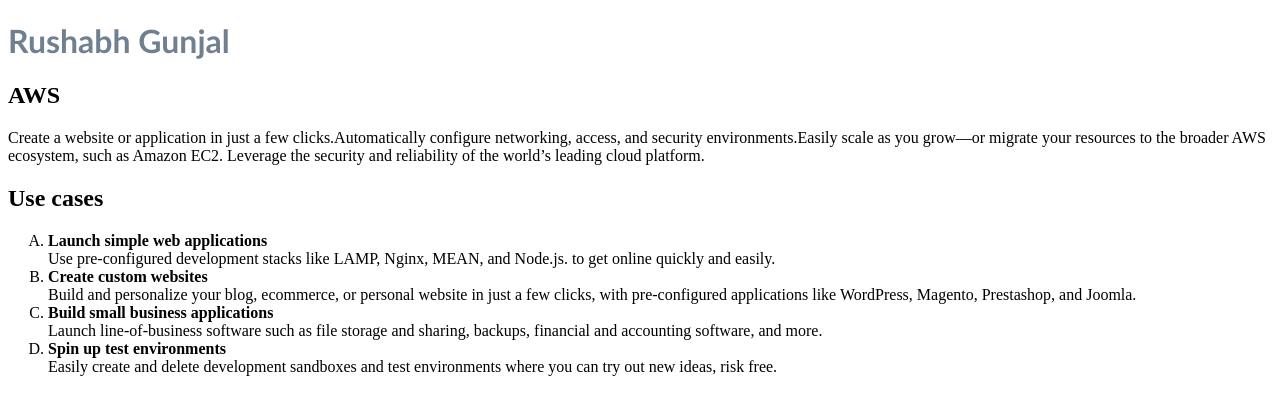
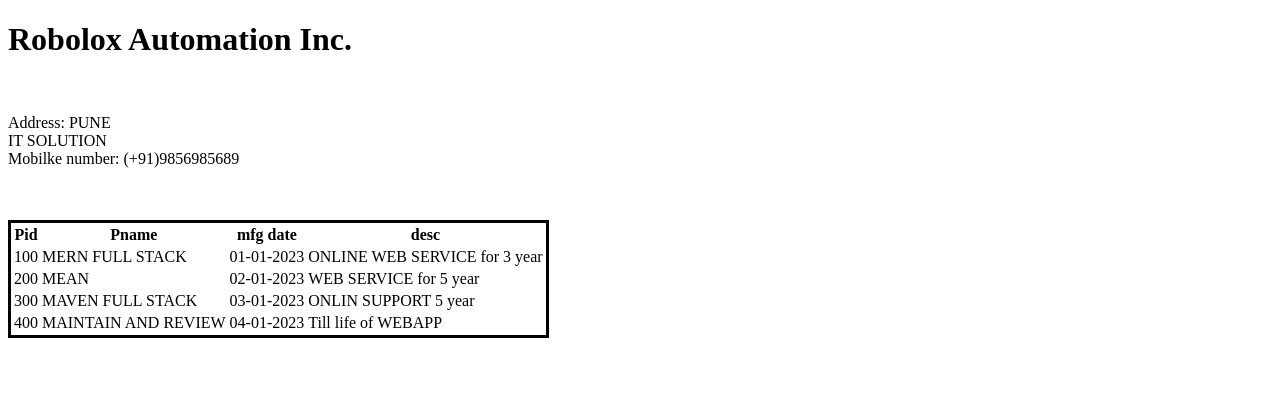
Before and after one commit to gunjalrushabh/awstrial, a website: page public/index.html in a window 1280 px wide. Drawn offline with Linux system fonts and the light colour scheme.

Commit message:
Update index.html

```diff
--- a/public/index.html
+++ b/public/index.html
@@ -3,46 +3,55 @@
 
 <head>
     <meta charset="UTF-8">
+    <meta http-equiv="X-UA-Compatible" content="IE=edge">
     <meta name="viewport" content="width=device-width, initial-scale=1.0">
-    <title>Rushabh_Gunjal</title>
-<style>
-    h1{
-        color:slategrey;
-        font-family: 'Trebuchet MS', 'Lucida Sans Unicode', 'Lucida Grande', 'Lucida Sans', Arial, sans-serif;
-    }
-</style>
+    <title>Document</title>
 </head>
 
 <body>
-    <form>
-        <h1>Rushabh Gunjal</h1>
-        <h2>AWS</h2>
-        <p>Create a website or application in just a few clicks.Automatically configure networking, access, and
-            security environments.Easily scale as you grow—or migrate your resources to the broader AWS ecosystem, such as Amazon EC2.
-            Leverage the security and reliability of the world’s leading cloud platform. <br>
-
-            <h2>Use cases</h2>
-            <ol type="A">
-                <li><b>Launch simple web applications</b> <br>
-                    Use pre-configured development stacks like LAMP, Nginx, MEAN, and Node.js. to get online quickly and
-                    easily.
-                </li>
-                <li><b>Create custom websites</b><br>
-                    Build and personalize your blog, ecommerce, or personal website in just a few clicks, with
-                    pre-configured applications like WordPress, Magento, Prestashop, and Joomla.
-                </li>
-                <li><b>Build small business applications</b><br>
-                    Launch line-of-business software such as file storage and sharing, backups, financial and accounting
-                    software, and more.
-                </li>
-                <li><b>Spin up test environments</b><br>
-                    Easily create and delete development sandboxes and test environments where you can try out new
-                    ideas, risk free.
-                </li>
-            </ol>
+    <form method="get">
+        <h1>Robolox Automation Inc.</h1>
+        <br>
 
 
-        </p>
+        <p>Address: PUNE <br>
+            IT SOLUTION <br>
+            Mobilke number: (+91)9856985689 <br></p>
+            <br>
+            <br>
+
+        <table style="border: 3px solid black ">
+            <tr>
+                <th>Pid</th>
+                <th>Pname</th>
+                <th>mfg date</th>
+                <th>desc</th>
+            </tr>
+            <tr>
+                <td>100</td>
+                <td>MERN FULL STACK</td>
+                <td>01-01-2023</td>
+                <td>ONLINE WEB SERVICE for 3 year</td>
+            </tr>
+            <tr>
+                <td>200</td>
+                <td>MEAN</td>
+                <td>02-01-2023</td>
+                <td>WEB SERVICE for 5 year</td>
+            </tr>
+            <tr>
+                <td>300</td>
+                <td>MAVEN FULL STACK</td>
+                <td>03-01-2023</td>
+                <td>ONLIN SUPPORT 5 year</td>
+            </tr>
+            <tr>
+                <td>400</td>
+                <td>MAINTAIN AND REVIEW</td>
+                <td>04-01-2023</td>
+                <td>Till life of WEBAPP</td>
+            </tr>
+        </table>
     </form>
 </body>
 
```
